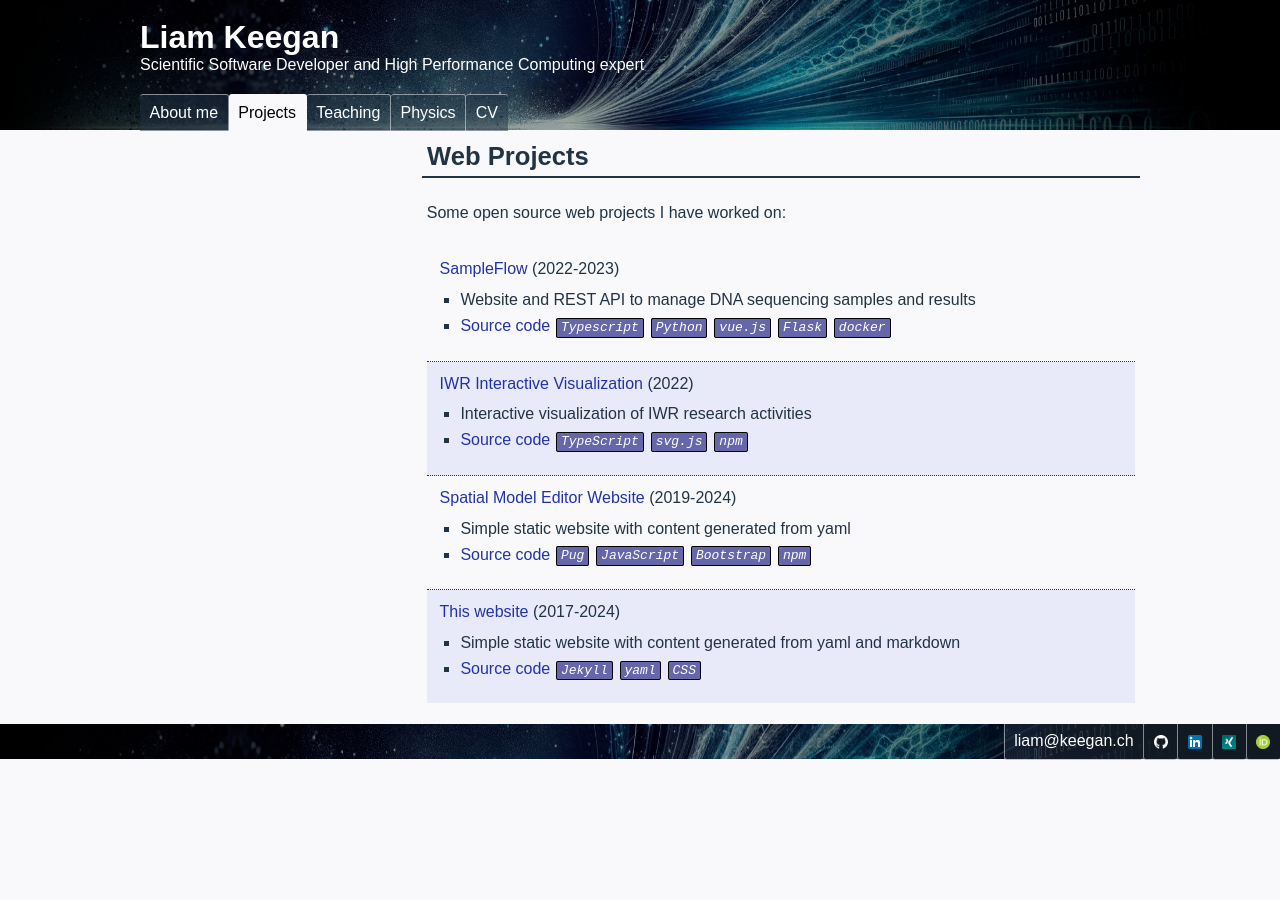
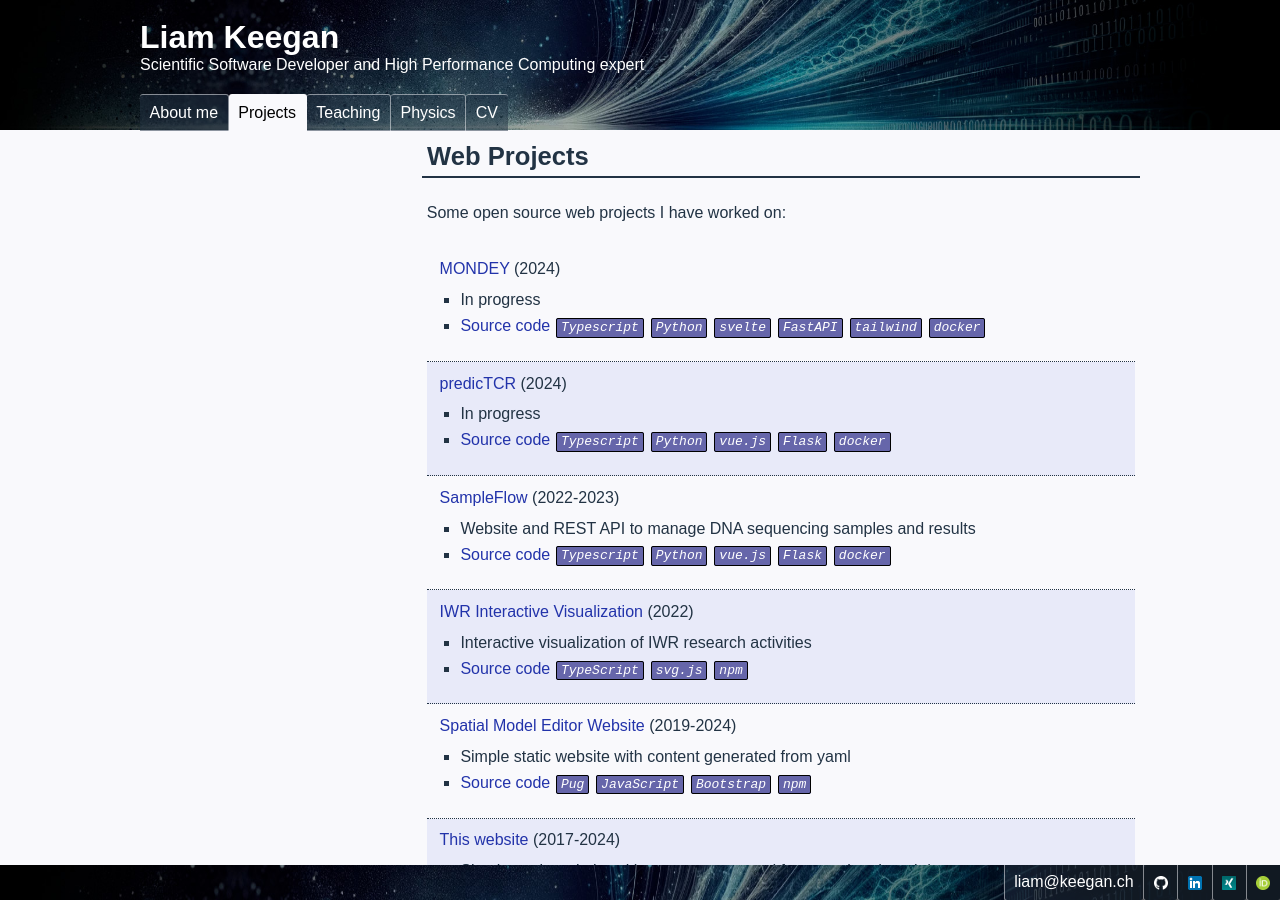
Before and after one commit to lkeegan/lkeegan.github.io, a Jekyll site: the page built from projects.md, in a window 1280 px wide and 900 px high, scrolled down 1102 px. Built offline with Jekyll 4.4.1, drawn with Linux system fonts in a browser that asks for light colours; before the commit the page ends 1862 px from its top, so only the background shows below that.

Commit message:
add mondey/predictcr to projects

```diff
--- a/_data/projects.yml
+++ b/_data/projects.yml
@@ -79,6 +79,31 @@
 - title: Web Projects
   description: 'Some open source web projects I have worked on'
   items:
+    - year: 2024
+      title: MONDEY
+      desc: In progress
+      url: https://mondey.lkeegan.dev
+      tags:
+        - Typescript
+        - Python
+        - svelte
+        - FastAPI
+        - tailwind
+        - docker
+      code: https://github.com/ssciwr/mondey
+
+    - year: 2024
+      title: predicTCR
+      desc: In progress
+      url: https://predictcr.lkeegan.dev
+      tags:
+        - Typescript
+        - Python
+        - vue.js
+        - Flask
+        - docker
+      code: https://github.com/ssciwr/predictcr
+
     - year: 2022-2023
       title: SampleFlow
       desc: Website and REST API to manage DNA sequencing samples and results
--- a/_data/teaching.yml
+++ b/_data/teaching.yml
@@ -5,7 +5,7 @@
       title: Python Packaging
       link: https://ssciwr.github.io/python-packaging/
 
-    - year: 2023
+    - year: 2023, 2024
       title: Introduction to Python Testing
       link: https://ssciwr.github.io/python-testing-intro/
 
```
Also changed, not shown: .pre-commit-config.yaml.
